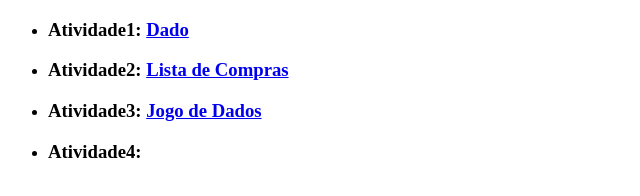
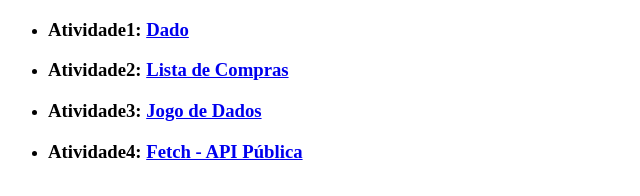
Before and after one commit to kibedofuturo/AtividadesProgWeb2, a plain HTML site: page index.html in a window 1280 px wide. Shown: the whole page, without its empty margins (0-640 px from the left). Drawn offline with Linux system fonts and the light colour scheme.

Commit message:
Update index.html

```diff
--- a/index.html
+++ b/index.html
@@ -18,7 +18,7 @@
             <h3>Atividade3: <a href="Atividade 3 - Jogo de Dados/index.html">Jogo de Dados</a></h3>
         </li>
         <li>
-            <h3>Atividade4: <a href="Atividade 4 - Fetch - API Pública/index.html"></a></h3>
+            <h3>Atividade4: <a href="Atividade 4 - Fetch - API Pública/index.html">Fetch - API Pública</a></h3>
         </li>
     </ul>
 </body>
```
